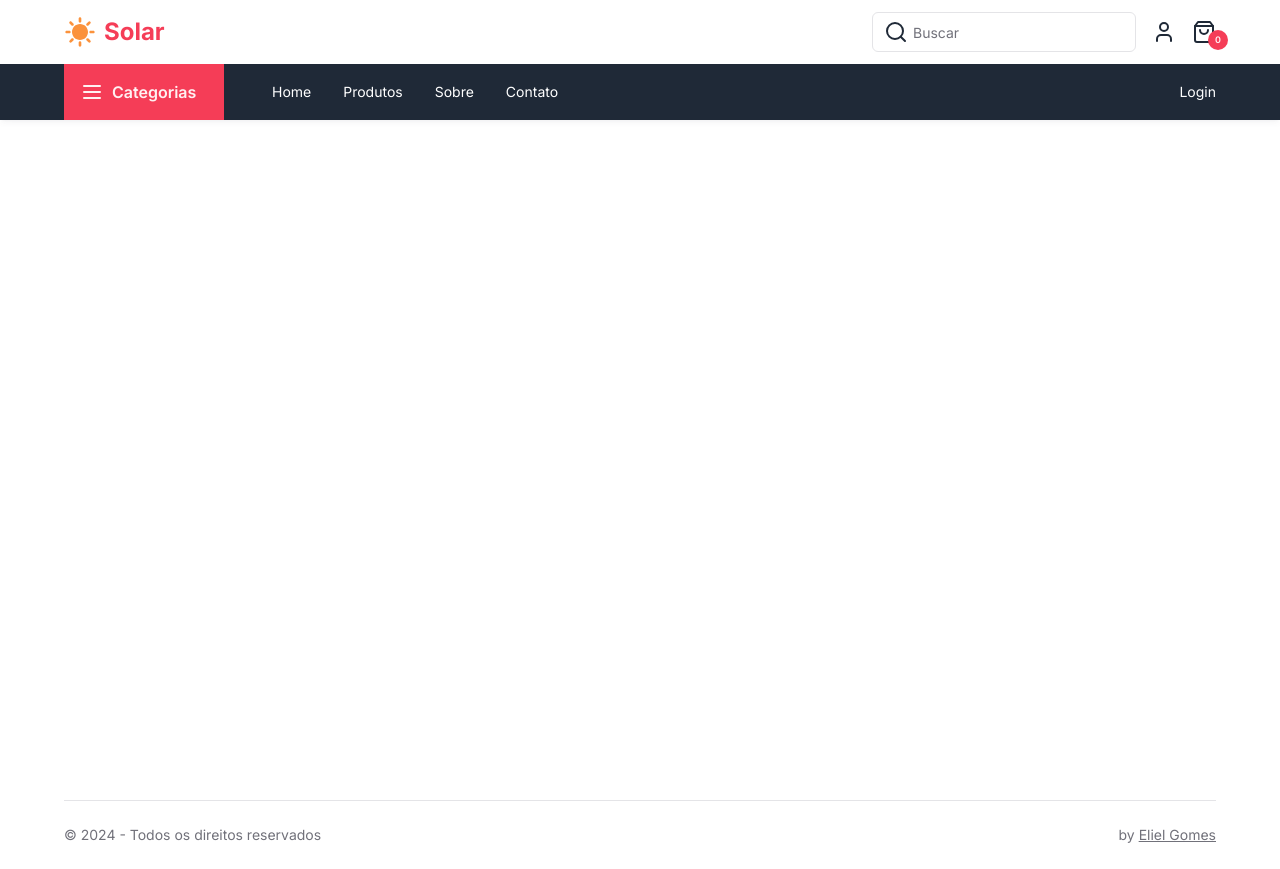
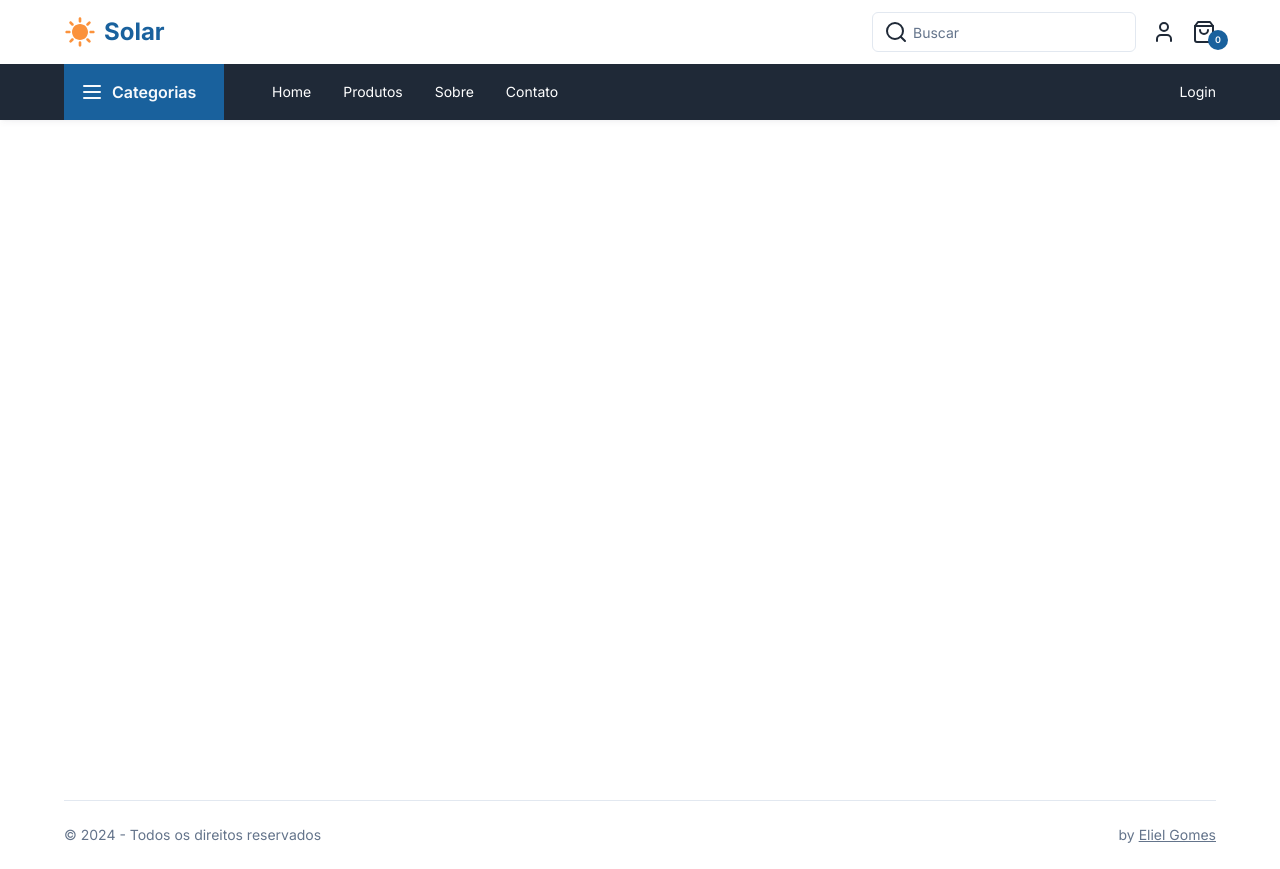
Before and after one commit to elielgomes/solar-shop, a Next.js app: page / in a window 1280 px wide. Built offline with nearby package versions, Linux system fonts and the light colour scheme.

Commit message:
:lipstick: feat: Update color variables in global CSS

```diff
--- a/src/styles/globals.css
+++ b/src/styles/globals.css
@@ -7,22 +7,22 @@
     --background: 0 0% 100%;
     --foreground: 215 27.91% 16.86%;
     --card: 0 0% 100%;
-    --card-foreground: 240 10% 3.9%;
+    --card-foreground: 222.2 84% 4.9%;
     --popover: 0 0% 100%;
-    --popover-foreground: 240 10% 3.9%;
-    --primary: 351.52 90.2% 60%;
-    --primary-foreground: 355.7 100% 97.3%;
-    --secondary: 240 4.8% 95.9%;
-    --secondary-foreground: 240 5.9% 10%;
-    --muted: 240 4.8% 95.9%;
-    --muted-foreground: 240 3.8% 46.1%;
-    --accent: 240 4.8% 95.9%;
-    --accent-foreground: 240 5.9% 10%;
+    --popover-foreground: 222.2 84% 4.9%;
+    --primary: 207 72.5% 35.6%;
+    --primary-foreground: 210 40% 98%;
+    --secondary: 210 40% 96.1%;
+    --secondary-foreground: 222.2 47.4% 11.2%;
+    --muted: 210 40% 96.1%;
+    --muted-foreground: 215.4 16.3% 46.9%;
+    --accent: 210 40% 96.1%;
+    --accent-foreground: 222.2 47.4% 11.2%;
     --destructive: 0 84.2% 60.2%;
-    --destructive-foreground: 0 0% 98%;
-    --border: 240 5.9% 90%;
-    --input: 240 5.9% 90%;
-    --ring: 346.8 77.2% 49.8%;
+    --destructive-foreground: 210 40% 98%;
+    --border: 214.3 31.8% 91.4%;
+    --input: 214.3 31.8% 91.4%;
+    --ring: 221.2 83.2% 53.3%;
     --radius: 0.5rem;
     --chart-1: 12 76% 61%;
     --chart-2: 173 58% 39%;
@@ -61,8 +61,4 @@
   body::-webkit-scrollbar-thumb {
     @apply bg-primary rounded-2xl;
   }
-
-  body {
-    @apply bg-background text-foreground;
-  }
 }
```
